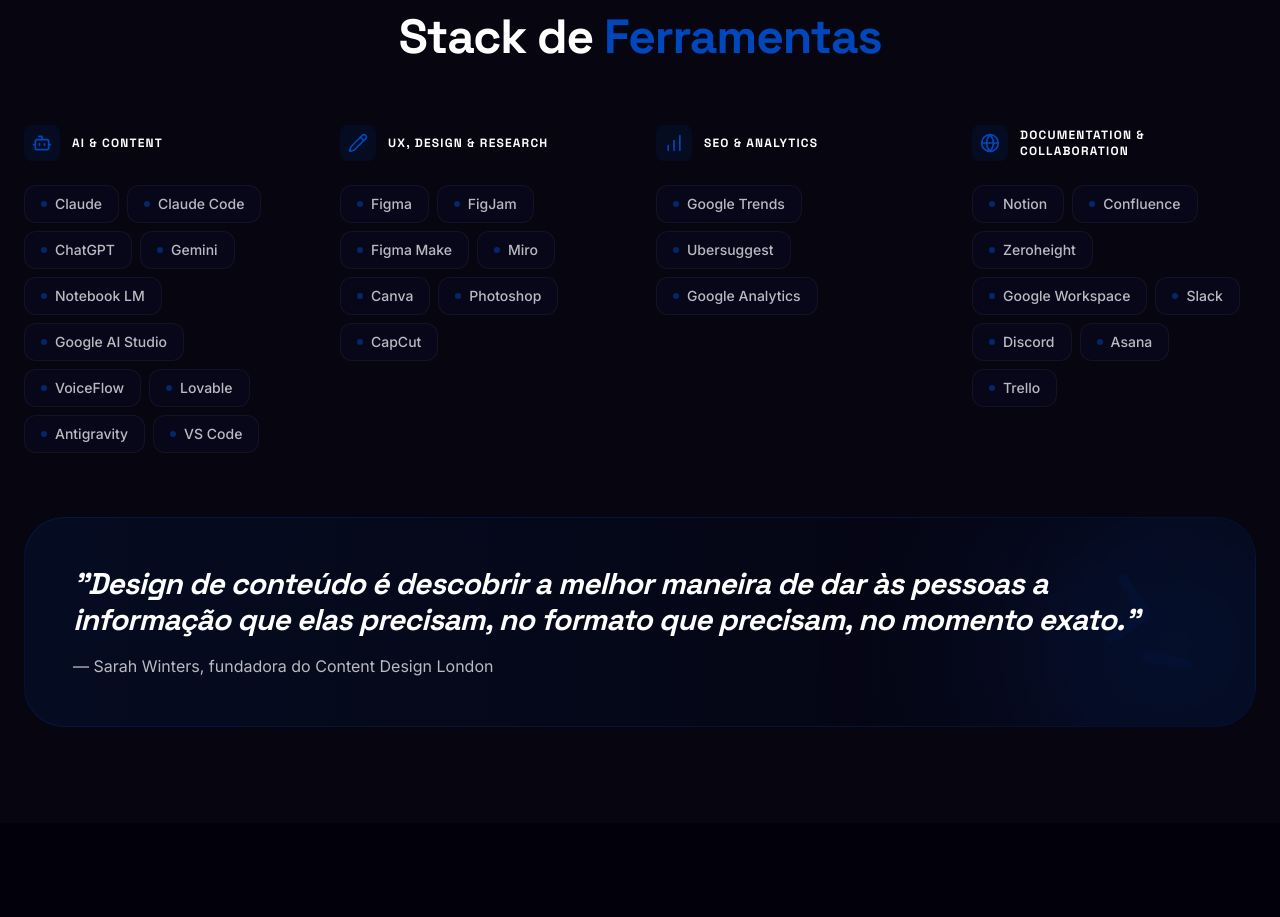
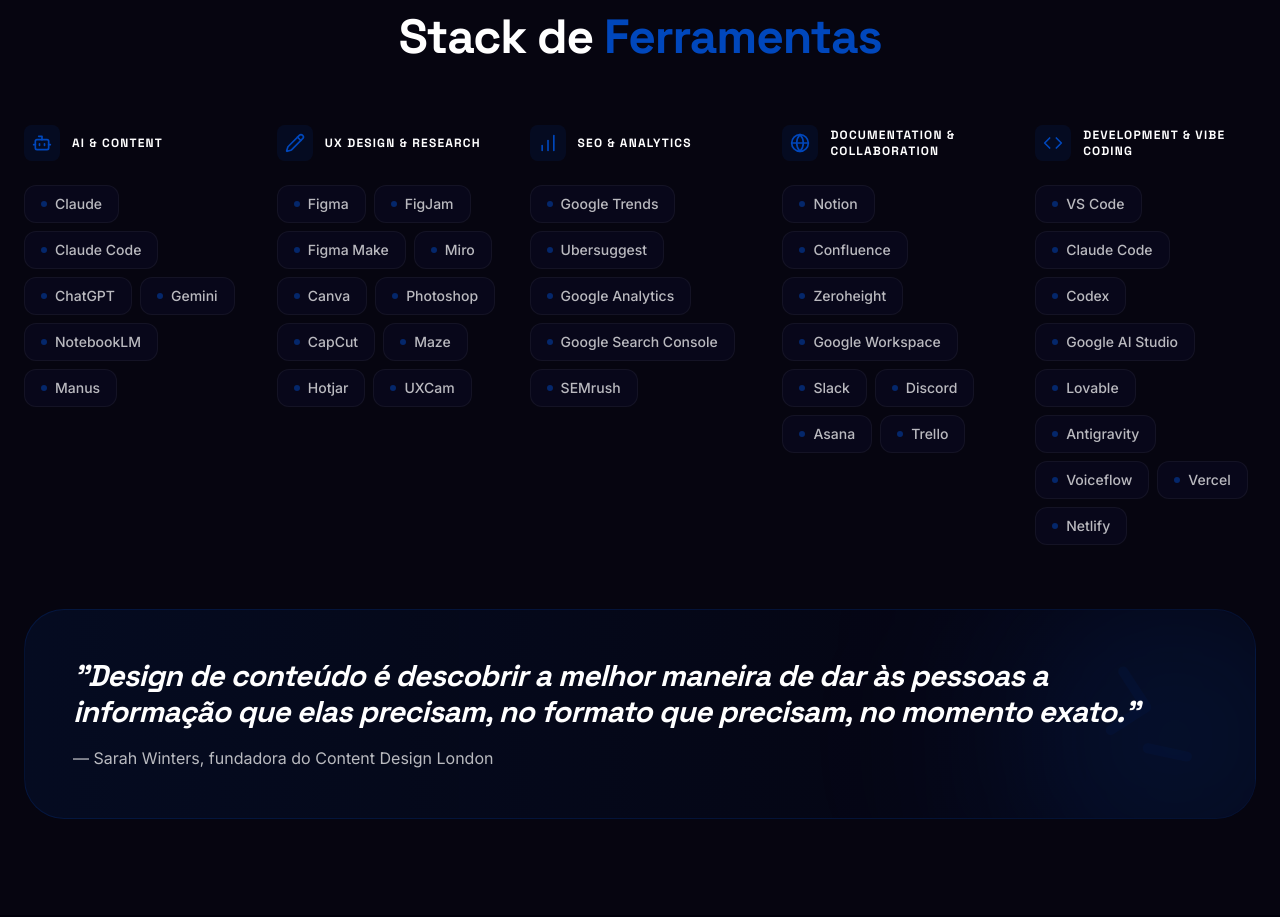
Before and after one commit to Victorleal-19/Portfolio-victor-leal, a React (Vite) app: page / in a window 1280 px wide. Shown: the part 5080-5997 px from the top of the page. Built offline with nearby package versions, Linux system fonts and the light colour scheme.

Commit message:
feat: update and expand tools stack
Refactor tools categorization by adding a new "Development & Vibe Coding" section and updating existing lists to reflect current professional stack.

```diff
--- a/src/components/Tools.tsx
+++ b/src/components/Tools.tsx
@@ -21,17 +21,13 @@
       "Claude Code",
       "ChatGPT",
       "Gemini",
-      "Notebook LM",
-      "Google AI Studio",
-      "VoiceFlow",
-      "Lovable",
-      "Antigravity",
-      "VS Code"
+      "NotebookLM",
+      "Manus"
     ],
     icon: <Bot size={20} className="text-brand-blue" />,
   },
   {
-    name: "UX, Design & Research",
+    name: "UX Design & Research",
     tools: [
       "Figma",
       "FigJam",
@@ -39,7 +35,10 @@
       "Miro",
       "Canva",
       "Photoshop",
-      "CapCut"
+      "CapCut",
+      "Maze",
+      "Hotjar",
+      "UXCam"
     ],
     icon: <Pencil size={20} className="text-brand-blue" />,
   },
@@ -48,7 +47,9 @@
     tools: [
       "Google Trends",
       "Ubersuggest",
-      "Google Analytics"
+      "Google Analytics",
+      "Google Search Console",
+      "SEMrush"
     ],
     icon: <BarChart size={20} className="text-brand-blue" />,
   },
@@ -66,6 +67,21 @@
     ],
     icon: <Globe size={20} className="text-brand-blue" />,
   },
+  {
+    name: "Development & Vibe Coding",
+    tools: [
+      "VS Code",
+      "Claude Code",
+      "Codex",
+      "Google AI Studio",
+      "Lovable",
+      "Antigravity",
+      "Voiceflow",
+      "Vercel",
+      "Netlify"
+    ],
+    icon: <Code size={20} className="text-brand-blue" />,
+  },
 ];
 
 export default function Tools() {
@@ -76,7 +92,7 @@
           <h2 className="text-3xl md:text-5xl font-bold">Stack de <span className="text-brand-blue">Ferramentas</span></h2>
         </div>
 
-        <div className="grid md:grid-cols-2 lg:grid-cols-4 gap-8">
+        <div className="grid md:grid-cols-2 lg:grid-cols-3 xl:grid-cols-5 gap-8">
           {toolCategories.map((cat, i) => (
             <motion.div
               key={cat.name}
```
